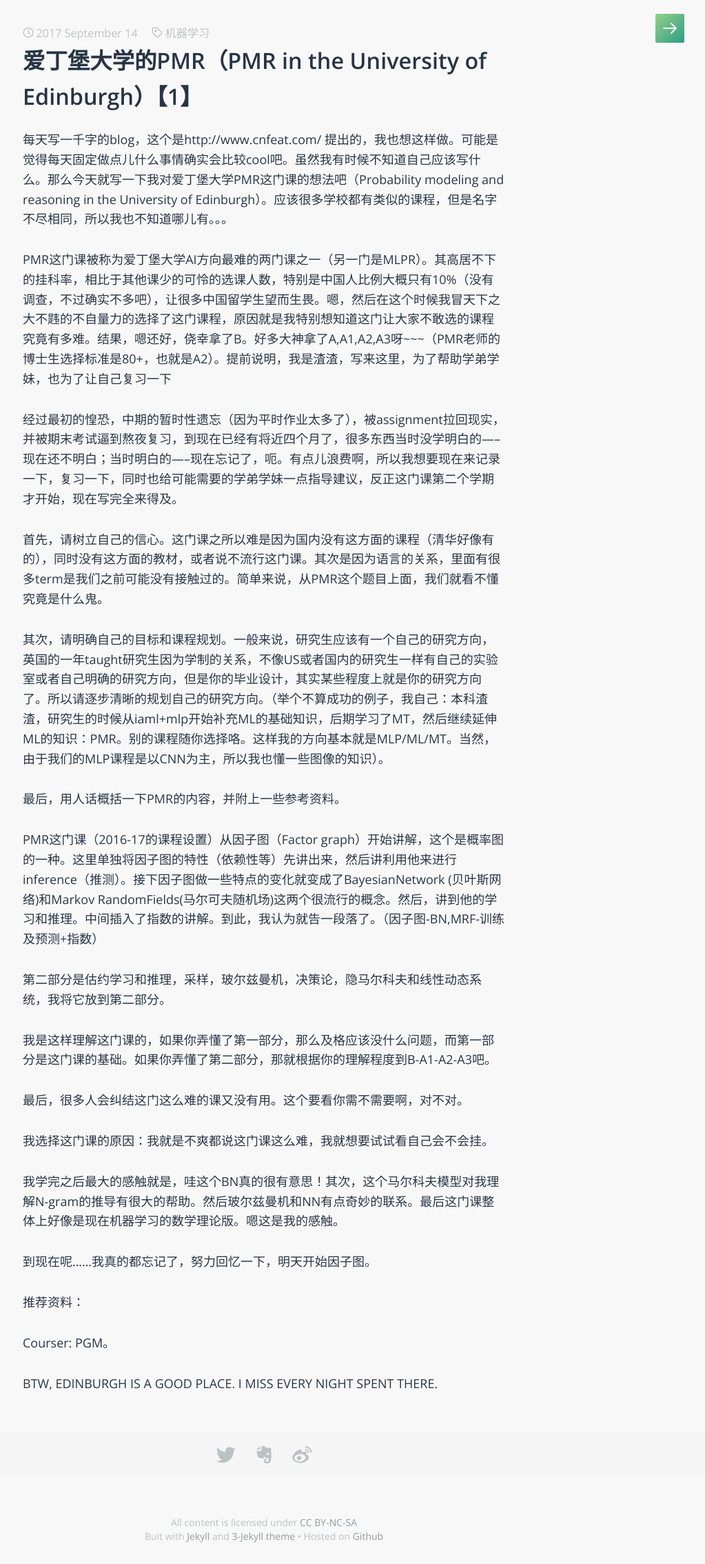
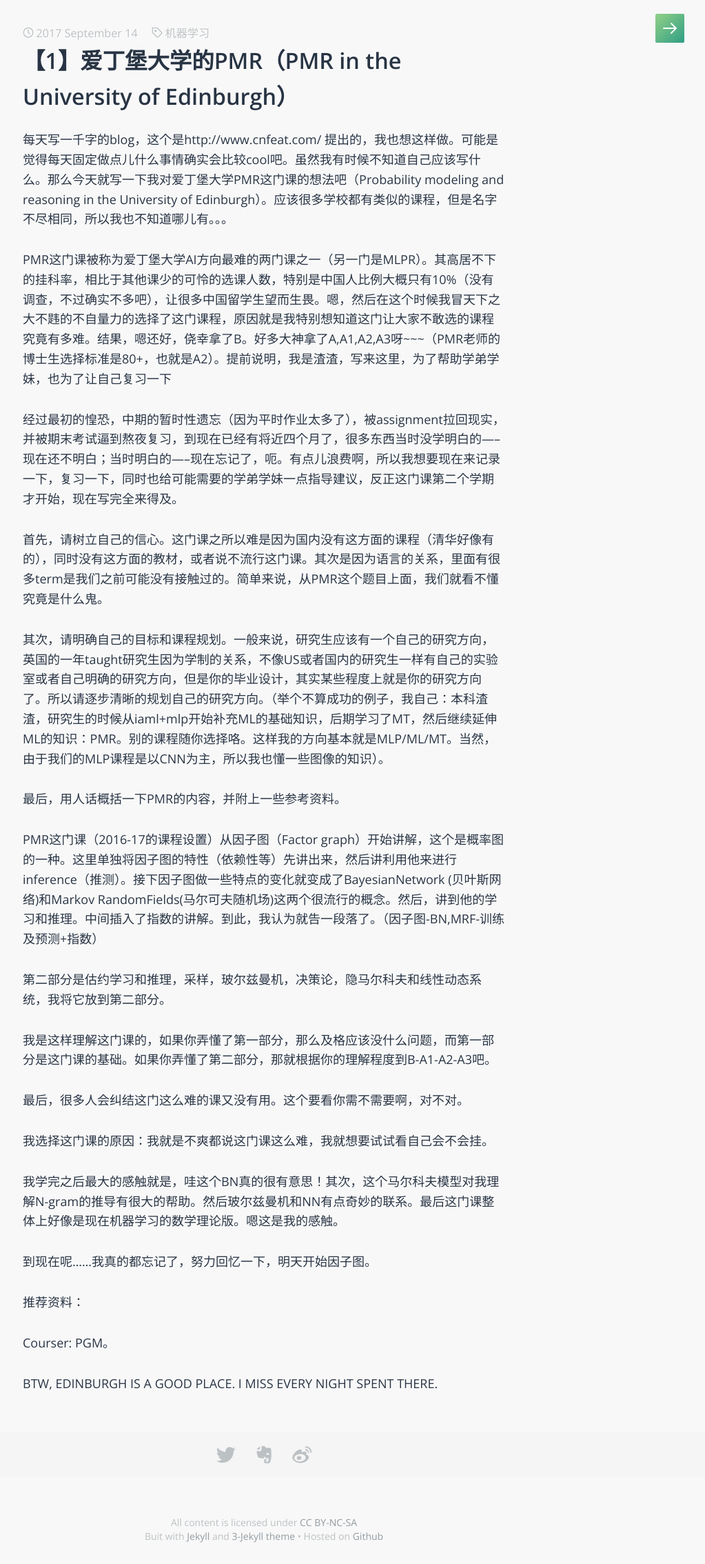
Before and after one commit to DukeEnglish/DukeEnglish.github.save, a Jekyll site: the page built from _posts/2017-09-14-PMR.md, in a window 1280 px wide. Shown: the whole page at 69% size, without its empty margins (257-1280 px from the left). Built offline with Jekyll 4.4.1, drawn with Linux system fonts in a browser that asks for light colours; some web fonts are replaced.

Commit message:
Update 2017-09-14-PMR.md

```diff
--- a/_posts/2017-09-14-PMR.md
+++ b/_posts/2017-09-14-PMR.md
@@ -1,6 +1,6 @@
 ---
 layout: post
-title:  "爱丁堡大学的PMR（PMR in the University of Edinburgh）【1】"
+title:  "【1】爱丁堡大学的PMR（PMR in the University of Edinburgh）"
 date:   2017-09-14
 categories: 机器学习
 tags: 机器学习
```
